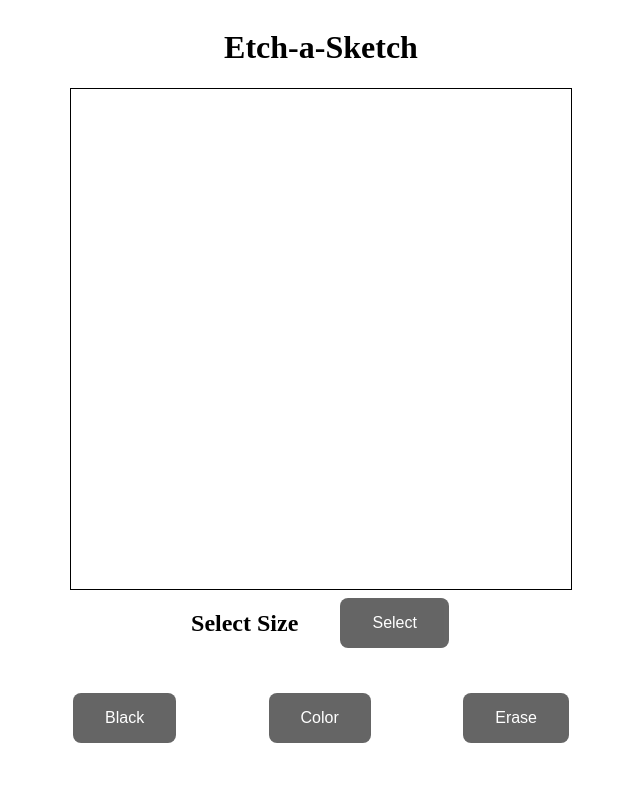
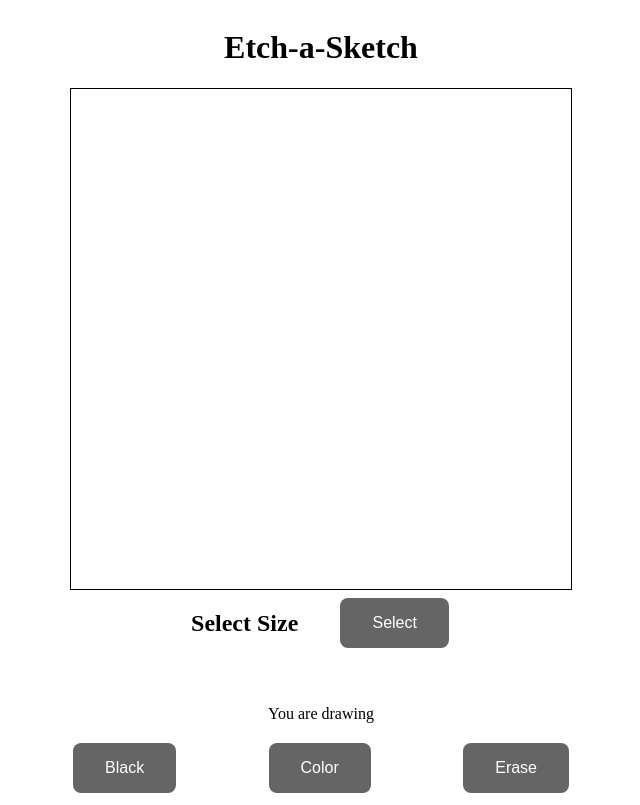
Before and after one commit to emramos21/Etch-a-Sketch, a plain HTML site: page index.html in a window 1280 px wide. Both pictures are taken after a click on the button "Black". Shown: the whole page, without its empty margins (319-959 px from the left). Drawn offline with Linux system fonts and the light colour scheme.

Commit message:
the user can click to start drawing

```diff
--- a/grid.js
+++ b/grid.js
@@ -1,6 +1,19 @@
 let color = "black";
+let click = false;
 document.addEventListener("DOMContentLoaded", function(){
     createGrid(16);
+    document.querySelector("body").addEventListener("click", function(startDrawing){
+        if(startDrawing.tagName != "BUTTON"){
+            click = !click;
+            let draw = document.querySelector("#draw");
+            if(click){
+                draw.innerHTML = "You are drawing";
+            }
+            else{
+                draw.innerHTML = "Not Drawing";
+            }
+        }
+    })
     let popup = document.querySelector("#popup");
     popup.addEventListener("click", function(){
         let size = getSize();
@@ -35,13 +48,15 @@ function getSize(){
     }
     }
     function colorDiv(){
-        if(color == "random"){
-            this.style.backgroundColor = `hsl(${Math.random() * 360}, 100%, 50%)`;
-        }
-        else{
-            this.style.backgroundColor = "black";
-        }
+        if(click){
+            if(color == "random"){
+                this.style.backgroundColor = `hsl(${Math.random() * 360}, 100%, 50%)`;
+            }
+            else{
+                this.style.backgroundColor = 'black';
+            }
     }
+}
     function setColor(colorChoice){
         color = colorChoice;
     }
--- a/index.html
+++ b/index.html
@@ -14,6 +14,7 @@
         <button id="popup">Select</button>
     </div>
     <p id="message"></p>
+    <p id="draw"></p>
     <div class="footer">
         <button class="black" onclick="setColor('black')">Black</button>
         <button class="color" onclick="setColor('random')">Color</button>
```
